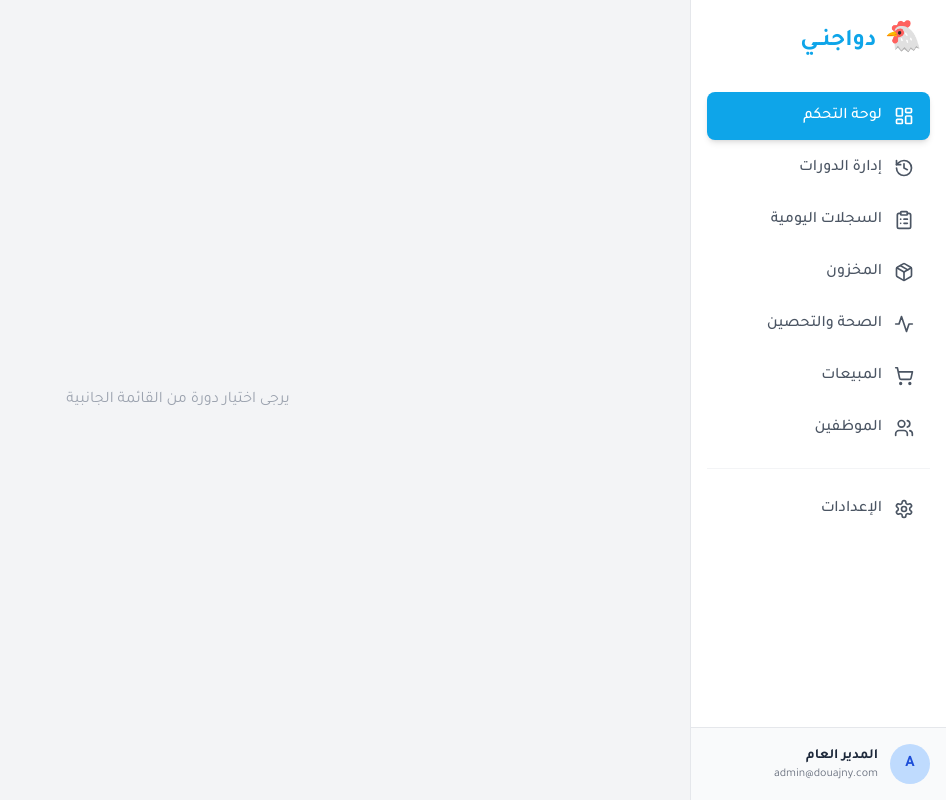
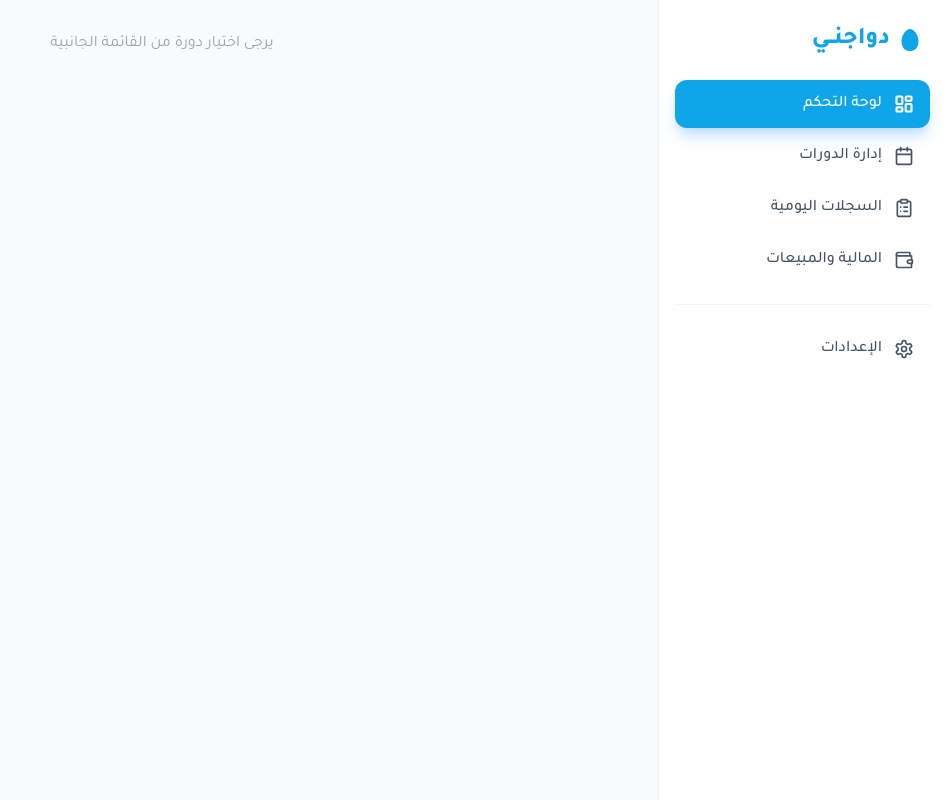
Before and after one commit to merosman91/douajny-app, a React (Vite) app: page / in a window 1280 px wide. Shown: the whole page, without its empty margins (334-1280 px from the left). Built offline with nearby package versions, Linux system fonts and the light colour scheme.

Commit message:
Update App.jsx

```diff
--- a/src/App.jsx
+++ b/src/App.jsx
@@ -1,116 +1,68 @@
 import React, { useState } from 'react';
-import { DataProvider } from './context/DataContext';
-import SplashScreen from './components/SplashScreen';
+import { DataProvider, useData } from './context/DataContext';
 import Dashboard from './components/Dashboard';
-import CyclesManagement from './components/CyclesManagement';
-import SalesManagement from './components/SalesManagement';
-import DailyRecords from './components/DailyRecords'; // جديد
-import InventoryManagement from './components/InventoryManagement'; // جديد
-import HealthManagement from './components/HealthManagement'; // جديد
-import EmployeesManagement from './components/EmployeesManagement'; // جديد
-import Settings from './components/Settings'; // جديد
-import {
-  LayoutDashboard, History, ShoppingCart, Users, Settings as SettingsIcon,
-  Menu, X, ClipboardList, Package, Activity
-} from 'lucide-react';
+import Cycles from './components/Cycles';
+import Daily from './components/Daily';
+import Financials from './components/Financials';
+import Settings from './components/Settings';
+import Toast from './components/Toast';
+import { LayoutDashboard, Calendar, ClipboardList, Wallet, Settings as SettingsIcon, Menu, X, Egg } from 'lucide-react';
 
 const SidebarItem = ({ icon: Icon, text, active, onClick }) => (
-  <button
-    onClick={onClick}
-    className={`w-full flex items-center gap-3 px-4 py-3 rounded-lg transition-colors mb-1 ${active ? 'bg-primary text-white shadow-md' : 'text-gray-600 hover:bg-blue-50'}`}
-  >
-    <Icon size={20} />
-    <span className="font-medium">{text}</span>
+  <button onClick={onClick} className={`w-full flex items-center gap-3 px-4 py-3 rounded-xl transition-all mb-1 ${active ? 'bg-primary text-white shadow-lg shadow-blue-200' : 'text-slate-600 hover:bg-slate-50'}`}>
+    <Icon size={20} strokeWidth={active ? 2.5 : 2} /> <span className={`font-medium ${active ? 'font-bold' : ''}`}>{text}</span>
   </button>
 );
 
-function App() {
-  const [loading, setLoading] = useState(true);
-  const [currentPage, setCurrentPage] = useState('dashboard');
-  const [isSidebarOpen, setSidebarOpen] = useState(false);
+const AppContent = () => {
+  const [page, setPage] = useState('dashboard');
+  const [menuOpen, setMenuOpen] = useState(false);
+  const { toast } = useData();
 
-  if (loading) return <SplashScreen onFinish={() => setLoading(false)} />;
-
-  const renderContent = () => {
-    switch(currentPage) {
-      case 'dashboard': return <Dashboard />;
-      case 'cycles': return <CyclesManagement />;
-      case 'daily': return <DailyRecords />;
-      case 'inventory': return <InventoryManagement />;
-      case 'health': return <HealthManagement />;
-      case 'sales': return <SalesManagement />;
-      case 'employees': return <EmployeesManagement />;
-      case 'settings': return <Settings />;
-      default: return <Dashboard />;
-    }
-  };
-
-  const navItemClick = (page) => {
-    setCurrentPage(page);
-    setSidebarOpen(false); // إغلاق القائمة في الموبايل عند الاختيار
-  };
+  const nav = (p) => { setPage(p); setMenuOpen(false); };
 
   return (
-    <DataProvider>
-      <div className="flex h-screen bg-gray-100 overflow-hidden font-sans">
-
-        {/* Mobile Sidebar Overlay */}
-        {isSidebarOpen && (
-            <div className="fixed inset-0 bg-black bg-opacity-50 z-20 lg:hidden" onClick={() => setSidebarOpen(false)}></div>
-        )}
+    <div className="flex h-screen bg-slate-50 overflow-hidden">
+      {toast && <Toast message={toast.message} type={toast.type} />}
 
       {/* Sidebar */}
-        <aside className={`fixed lg:relative z-30 w-64 h-full bg-white border-l border-gray-200 transform transition-transform duration-300 ease-in-out lg:translate-x-0 ${isSidebarOpen ? 'translate-x-0' : 'translate-x-full lg:translate-x-0'}`}>
-          <div className="p-6 flex justify-between items-center">
-            <h1 className="text-2xl font-bold text-primary flex items-center gap-2">
-              <span className="text-3xl">🐔</span> دواجنــي
-            </h1>
-            <button onClick={() => setSidebarOpen(false)} className="lg:hidden text-gray-500">
-                <X size={24} />
-            </button>
+      <aside className={`fixed lg:relative z-40 w-72 h-full bg-white border-l border-slate-100 transform transition-transform duration-300 ${menuOpen ? 'translate-x-0' : 'translate-x-full lg:translate-x-0'}`}>
+        <div className="p-6 flex items-center justify-between">
+            <h1 className="text-2xl font-black text-primary flex items-center gap-2"><Egg className="fill-current"/> دواجنــي</h1>
+            <button onClick={()=>setMenuOpen(false)} className="lg:hidden text-slate-400"><X/></button>
         </div>
-
-          <nav className="px-4 py-2 overflow-y-auto h-[calc(100vh-180px)]">
-            <SidebarItem icon={LayoutDashboard} text="لوحة التحكم" active={currentPage === 'dashboard'} onClick={() => navItemClick('dashboard')} />
-            <SidebarItem icon={History} text="إدارة الدورات" active={currentPage === 'cycles'} onClick={() => navItemClick('cycles')} />
-            <SidebarItem icon={ClipboardList} text="السجلات اليومية" active={currentPage === 'daily'} onClick={() => navItemClick('daily')} />
-            <SidebarItem icon={Package} text="المخزون" active={currentPage === 'inventory'} onClick={() => navItemClick('inventory')} />
-            <SidebarItem icon={Activity} text="الصحة والتحصين" active={currentPage === 'health'} onClick={() => navItemClick('health')} />
-            <SidebarItem icon={ShoppingCart} text="المبيعات" active={currentPage === 'sales'} onClick={() => navItemClick('sales')} />
-            <SidebarItem icon={Users} text="الموظفين" active={currentPage === 'employees'} onClick={() => navItemClick('employees')} />
-            <div className="my-4 border-t border-gray-100"></div>
-            <SidebarItem icon={SettingsIcon} text="الإعدادات" active={currentPage === 'settings'} onClick={() => navItemClick('settings')} />
+        <nav className="px-4 space-y-1">
+            <SidebarItem icon={LayoutDashboard} text="لوحة التحكم" active={page==='dashboard'} onClick={()=>nav('dashboard')} />
+            <SidebarItem icon={Calendar} text="إدارة الدورات" active={page==='cycles'} onClick={()=>nav('cycles')} />
+            <SidebarItem icon={ClipboardList} text="السجلات اليومية" active={page==='daily'} onClick={()=>nav('daily')} />
+            <SidebarItem icon={Wallet} text="المالية والمبيعات" active={page==='finance'} onClick={()=>nav('finance')} />
+            <div className="py-4"><hr className="border-slate-100"/></div>
+            <SidebarItem icon={SettingsIcon} text="الإعدادات" active={page==='settings'} onClick={()=>nav('settings')} />
         </nav>
-
-          <div className="absolute bottom-0 w-full p-4 border-t bg-gray-50">
-            <div className="flex items-center gap-3">
-              <div className="w-10 h-10 rounded-full bg-blue-200 flex items-center justify-center text-blue-700 font-bold">A</div>
-              <div>
-                <p className="text-sm font-bold">المدير العام</p>
-                <p className="text-xs text-gray-500">admin@douajny.com</p>
-              </div>
-            </div>
-          </div>
       </aside>
 
       {/* Main Content */}
       <main className="flex-1 flex flex-col h-full overflow-hidden">
-            {/* Mobile Header */}
-            <header className="lg:hidden bg-white p-4 shadow-sm flex justify-between items-center">
-                <h1 className="text-xl font-bold text-gray-800">دواجنــي</h1>
-                <button onClick={() => setSidebarOpen(true)} className="text-gray-600">
-                    <Menu size={24} />
-                </button>
+        <header className="lg:hidden bg-white p-4 flex justify-between items-center shadow-sm z-30">
+             <h1 className="font-bold text-lg text-primary">دواجنــي ERP</h1>
+             <button onClick={()=>setMenuOpen(true)}><Menu/></button>
         </header>
-
-            {/* Content Body */}
-            <div className="flex-1 overflow-auto p-4 lg:p-8 relative">
-                {renderContent()}
+        <div className="flex-1 overflow-auto p-4 lg:p-8">
+            <div className="max-w-6xl mx-auto animate-fade-in">
+                {page === 'dashboard' && <Dashboard />}
+                {page === 'cycles' && <Cycles />}
+                {page === 'daily' && <Daily />}
+                {page === 'finance' && <Financials />}
+                {page === 'settings' && <Settings />}
+            </div>
         </div>
       </main>
+
+      {menuOpen && <div className="fixed inset-0 bg-black/20 z-30 lg:hidden" onClick={()=>setMenuOpen(false)}></div>}
     </div>
-    </DataProvider>
   );
+};
+
+export default function App() {
+  return <DataProvider><AppContent /></DataProvider>;
 }
-
-export default App;
```
Lines whose indentation alone changed are shown as unchanged.
